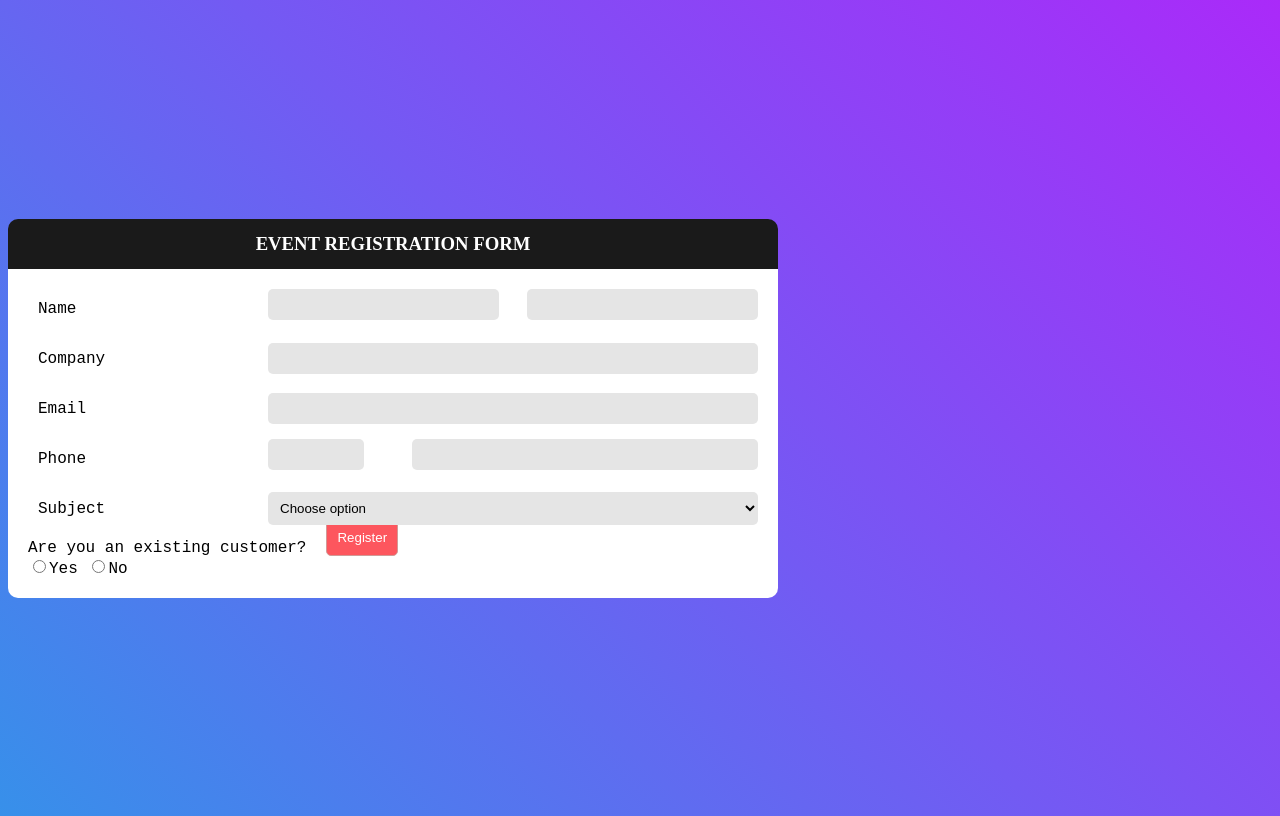
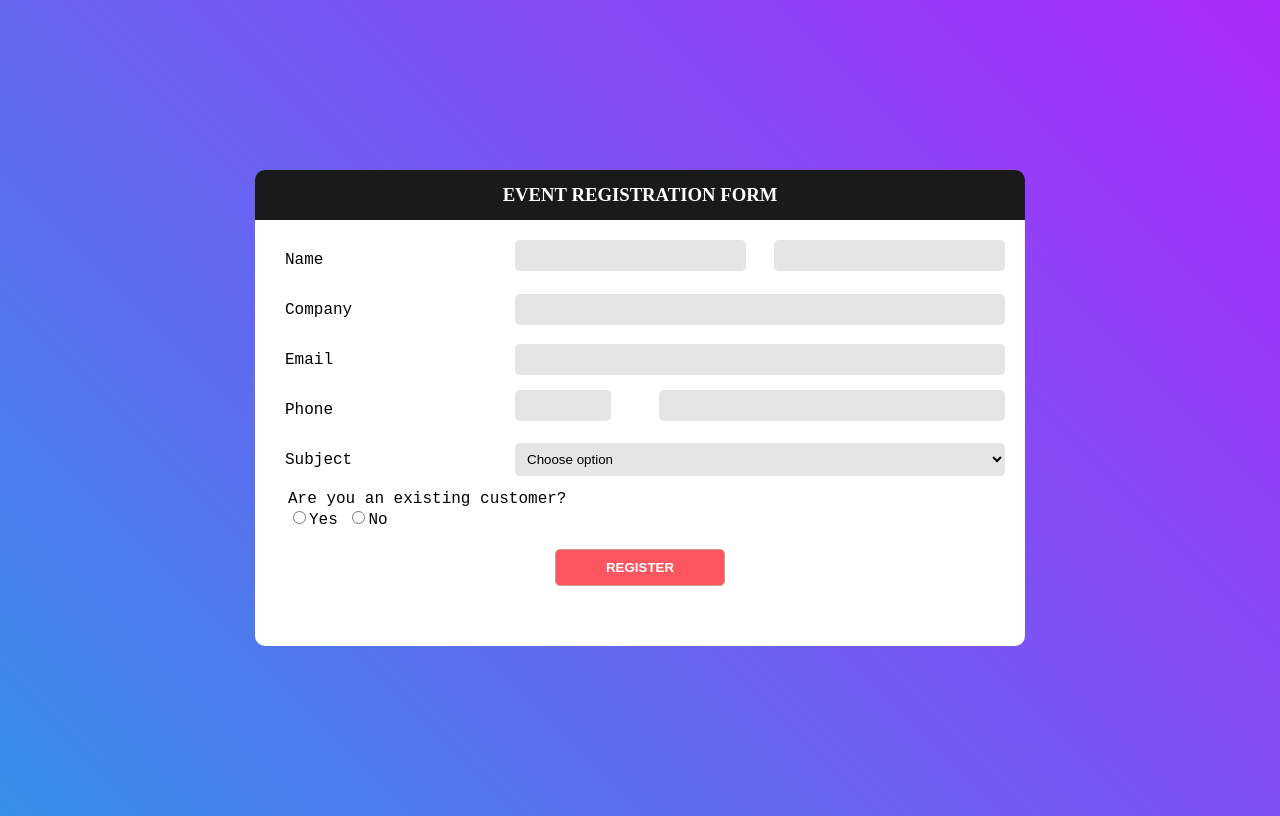
Before and after one commit to FilettiO/SENAI, a PHP site: page /AT05.html in a window 1280 px wide. Run offline with PHP 8.4, Linux system fonts and the light colour scheme.

Commit message:
Add files via upload

```diff
--- a/WEBD_08_01_CSS/css/styleA05.css
+++ b/WEBD_08_01_CSS/css/styleA05.css
@@ -4,6 +4,7 @@ body{background: linear-gradient(45deg, #3790ea,#735af3,#aa2af9);
     min-height: 100vh;
     display: flex;
     align-items: center;
+    justify-content: center;
 }
 
 form{background: white;
@@ -140,10 +141,20 @@ h3{margin: 0;
     color: white;
     border-radius: 5px;
     padding: 10px;
+    width: 170px;
+    text-transform: uppercase;
+    font-weight: bold;
 }
 
 .customer{position: relative;
     float: left;
     text-align: left;
-    padding: 20px;
+    padding: 20px 33px;
 }
+
+.btnn_box{position: relative;
+    float: left;
+    text-align: center;
+    width: 770px;
+    padding-bottom: 60px;
+}
```
